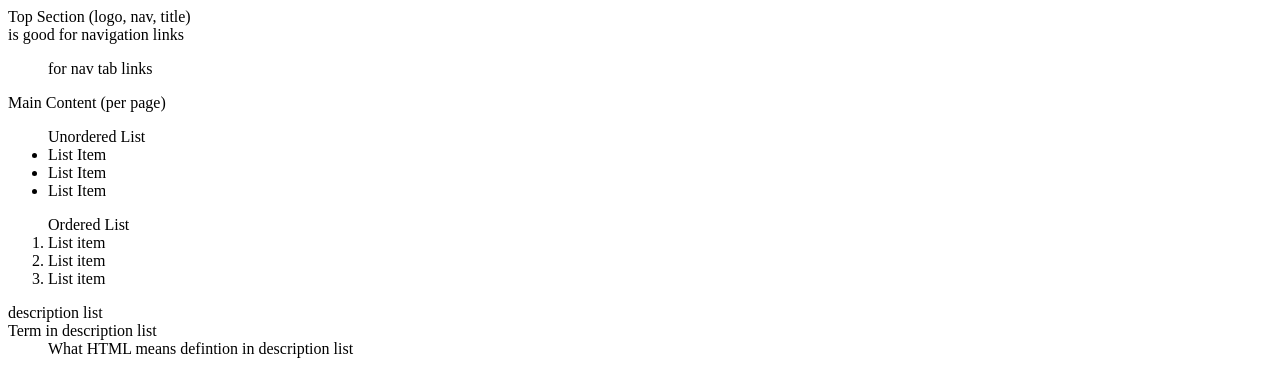
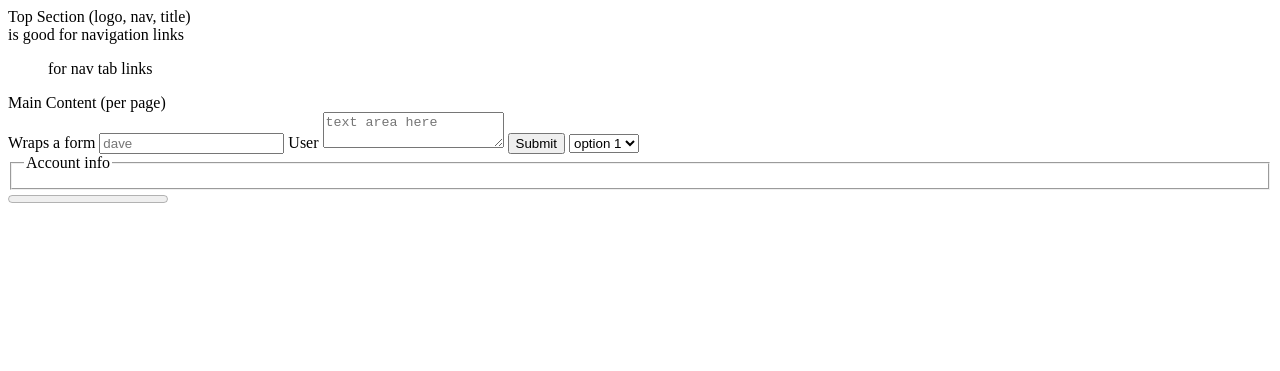
Before and after one commit to DWDDover/WEB504-Playground, a website: page src/index.html in a window 1280 px wide. Shown: the top 371 px of the page. Drawn offline with Linux system fonts and the light colour scheme.

Commit message:
more html elements

```diff
--- a/src/index.html
+++ b/src/index.html
@@ -35,7 +35,7 @@
     <address>address format</address><br>
     <email>contact details</email><br>
     <bdo>bidirectional text</bdo><br> -->
-    <ul>Unordered List
+    <!-- <ul>Unordered List
         <li>List Item</li>
         <li>List Item</li>
         <li>List Item</li>
@@ -65,7 +65,7 @@
     <area shape="" coords="" href="" alt="">
     <embed src="" type="">
     <object data="" type="">General purpose embedding</object>
-    <iframe src="" frameborder="0">Embed another webpage or webapp</iframe>
+    <iframe src="" frameborder="0">Embed another webpage or webapp</iframe> -->
 
     <!--Sectioning and layout-->
    <!-- <section>Logical Sections like news, about, contact, etc.</section>
@@ -73,6 +73,27 @@
    <aside>Sidebars</aside>
    <footer>Bottom of the page (contact and copyright etc.)</footer>
    <div>Generic containers for structure and CSS</div> -->
+   <form action="send">Wraps a form
+    <input type="text" placeholder="dave" name="user">
+    <label for="user">User</label>
+    <textarea name="user" id="user" placeholder="text area here"></textarea>
+    <button type="submit">Submit</button>
+    <select name="selector" id="selector">
+        <option value="option1">option 1</option>
+        <option value="option2">option 2</option>
+    </select>
+    <fieldset>
+        <legend>
+            Account info
+        </legend>
+    </fieldset>
+    <datalist id="list">
+        <option value="list">
+        </option>
+    </datalist>
+    <output id="result"></output>
+   </form>
+   <progress value="" max="100"></progress>
 
     <script src="index.js" defer></script>
 
```
